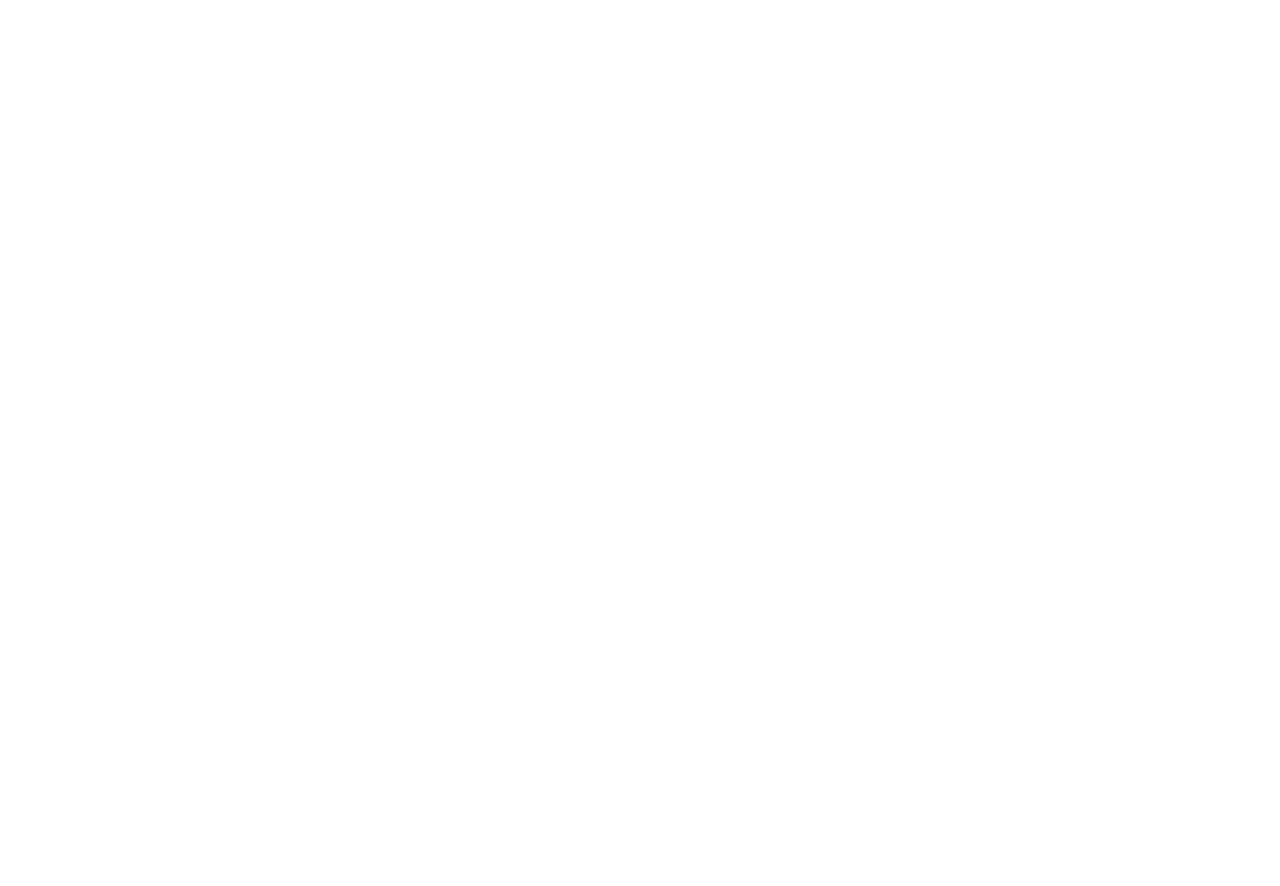
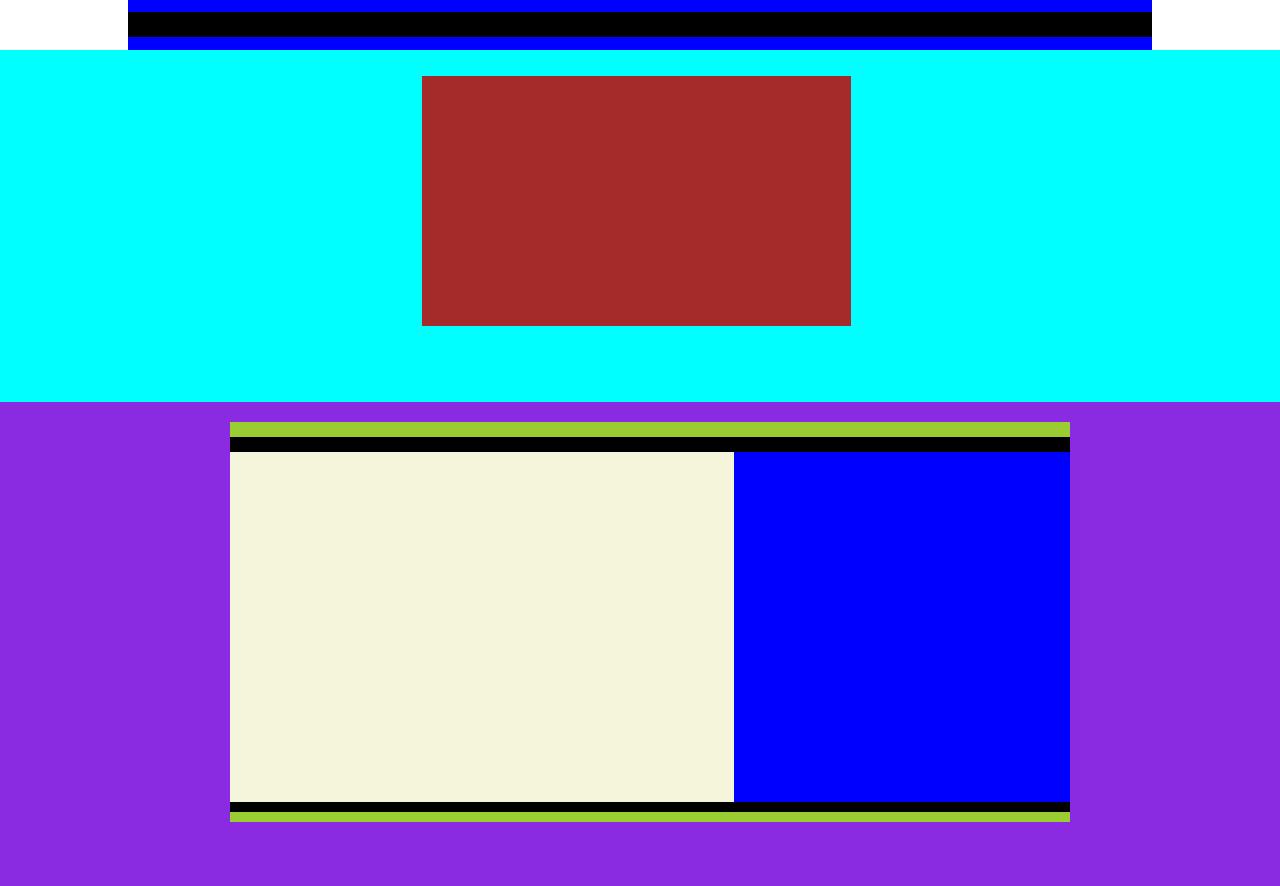
Before and after one commit to RiccardoSansone/htmlcss-struttura-discord, a plain HTML site: page index.html in a window 1280 px wide. Before the commit the page ends 800 px from the top, so only its background shows below. Drawn offline with Linux system fonts and the light colour scheme.

Commit message:
add first structure with casual colors

```diff
--- a/index.html
+++ b/index.html
@@ -7,9 +7,37 @@
 
 <body>
 
-    <header></header>
-    <main></main>
-    <footer></footer>
+    <header>
+
+        <nav id="h-container">
+            <div class="h-row">
+            </div>
+        </nav>
+
+    </header>
+
+    <main>
+
+        <section class="principal-section">
+
+            <div class="principal-container"></div>
+
+        </section>
+
+        <section class="prova">
+            <div class="container">
+                <div class="row">
+                    <div class="col-60"></div>
+                    <div class="col-40"></div>
+                </div>
+            </div>
+        </section>
+
+    </main>
+
+    <footer>
+
+    </footer>
 
 </body>
 
--- a/style.css
+++ b/style.css
@@ -0,0 +1,70 @@
+*{
+    margin: 0;
+    padding: 0;
+    box-sizing: border-box;
+}
+
+#h-container{
+    width: 80%;
+    max-width: 1170px;
+    margin: auto;
+    background-color:blue;
+    height: 50px;
+    padding-top: 12px;
+    padding-bottom: 12px;
+}
+
+.h-row{
+    height: 25px;
+    display: flex;
+    background-color: black;
+}
+
+.principal-section{
+    background-color: aqua;
+    padding-left: 33%;
+    padding-top: 2%;
+    padding-bottom: 6%;
+}
+
+.principal-container{
+    width: 50%;
+    max-width: 1170px;
+    height: 250px;
+    background-color: brown;
+}
+
+.prova{
+    background-color: blueviolet;
+    padding-left: 18%;
+    padding-top: 1.5%;
+    padding-bottom: 5%;
+
+}
+
+.container{
+    width: 80%;
+    max-width: 1170px;
+    height: 400px;
+    background-color: yellowgreen;
+    padding-top: 15px;
+}
+
+.row{
+    display: flex;
+    height: 375px;
+    background-color: black;
+    padding-top: 15px;
+}
+
+.col-60{
+    width: 60%;
+    height: 350px;
+    background-color: beige;
+}
+
+.col-40{
+    width: 40%;
+    background-color: blue;
+    height: 350px;
+}
```
